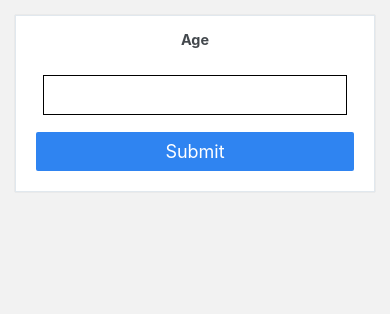
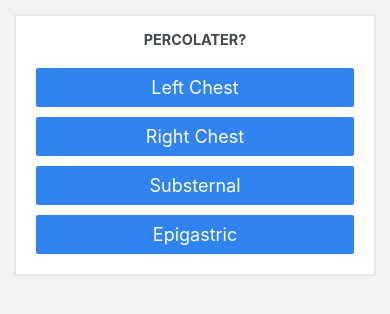
Before and after one commit to medquestemergency/mobile, a React Native app: screen /PulmonaryEmbolismRuleOutCriteria in a window 390 px wide. Before the commit this address had no page. Shown: the top 314 px of the page. Built offline with nearby package versions, Linux system fonts and the light colour scheme.

Commit message:
begginning of perc still to complete will implement react hook form next for this perc rule

```diff
--- /dev/null
+++ b/hooks/navigate/useNavigateToPulmonaryEmbolismRuleOutCriteriaScreen.tsx
@@ -0,0 +1,15 @@
+import {NativeStackNavigationProp} from "@react-navigation/native-stack";
+import {useNavigation} from "@react-navigation/native";
+import {AuthorizedParamList} from "../../navigation/AuthorizedNavigator";
+
+type ScreenProp = NativeStackNavigationProp<AuthorizedParamList, 'PulmonaryEmbolismRuleOutCriteria'>;
+
+export default (): () => void => {
+
+    const navigation = useNavigation<ScreenProp>();
+
+    const handleNavigate = () => navigation.navigate("PulmonaryEmbolismRuleOutCriteria");
+
+    return handleNavigate;
+
+}
--- a/navigation/AuthorizedNavigator.tsx
+++ b/navigation/AuthorizedNavigator.tsx
@@ -11,11 +11,13 @@ import CoumadinScreen from "../screen/CoumadinScreen";
 import AgeScreen from "../screen/AgeScreen";
 import PainLocatedScreen from "../screen/PainLocatedScreen";
 import ResultScreen from "../screen/ResultScreen";
+import PulmonaryEmbolismRuleOutCriteriaScreen from "../screen/PulmonaryEmbolismRuleOutCriteriaScreen";
 
 export type AuthorizedParamList = {
     Age: undefined;
     PainLocated: undefined;
     PainLength: undefined;
+    PulmonaryEmbolismRuleOutCriteria: undefined;
     CAD_Hx: undefined;
     TraumaticInjury: undefined;
     Gallbladder: undefined;
@@ -90,6 +92,14 @@ export default () => {
                 }}
             />
             <Stack.Screen
+                name='PulmonaryEmbolismRuleOutCriteria'
+                component={PulmonaryEmbolismRuleOutCriteriaScreen}
+                options={{
+                    headerShown: false
+                    // headerTitle: (props) => <LogoTitle />,
+                }}
+            />
+            <Stack.Screen
                 name='FeverOrCough'
                 component={FeverOrCoughScreen}
                 options={{
--- a/screen/PainWorsenDeepBreathScreen.tsx
+++ b/screen/PainWorsenDeepBreathScreen.tsx
@@ -3,10 +3,16 @@ import {Card, Button} from "@rneui/themed";
 import {StyleSheet} from "react-native";
 import useNavigateToFeverOrCoughScreen from "../hooks/navigate/useNavigateToFeverOrCoughScreen";
 import useQuestionCallback from "../hooks/useQuestionCallback";
+import useNavigateToPulmonaryEmbolismRuleOutCriteriaScreen
+    from "../hooks/navigate/useNavigateToPulmonaryEmbolismRuleOutCriteriaScreen";
 
 export default () => {
 
-    const onPress = useQuestionCallback(
+    const onPressYes = useQuestionCallback(
+        useNavigateToPulmonaryEmbolismRuleOutCriteriaScreen(),
+        'painWorsenDeepBreath'
+    );
+    const onPressNo = useQuestionCallback(
         useNavigateToFeverOrCoughScreen(),
         'painWorsenDeepBreath'
     );
@@ -14,8 +20,8 @@ export default () => {
     return <SafeAreaView style={{flex: 1}}>
         <Card>
             <Card.Title>Does your pain get worse if you take a deep breath?</Card.Title>
-            <Button onPress={()=>onPress("Yes")} style={styles.button}>Yes</Button>
-            <Button onPress={()=>onPress("No")} style={styles.button}>No</Button>
+            <Button onPress={()=>onPressYes("Yes")} style={styles.button}>Yes</Button>
+            <Button onPress={()=>onPressNo("No")} style={styles.button}>No</Button>
         </Card>
     </SafeAreaView>
 }
--- /dev/null
+++ b/screen/PulmonaryEmbolismRuleOutCriteriaScreen.tsx
@@ -0,0 +1,30 @@
+import {SafeAreaView, Text, View} from "react-native";
+import {Card, Button} from "@rneui/themed";
+import {StyleSheet} from "react-native";
+import useNavigateToPainLengthScreen from "../hooks/navigate/useNavigateToPainLengthScreen";
+import useQuestionCallback from "../hooks/useQuestionCallback";
+
+export default () => {
+
+    const onPress = useQuestionCallback(
+        useNavigateToPainLengthScreen(),
+        'painLocated'
+    )
+
+    return <SafeAreaView style={{flex: 1}}>
+        <Card>
+            <Card.Title>PERCOLATER?</Card.Title>
+            <Button onPress={() => onPress("Left Chest")} style={styles.button}>Left Chest</Button>
+            <Button onPress={() => onPress("Right Chest")} style={styles.button}>Right Chest</Button>
+            <Button onPress={() => onPress("Substernal")} style={styles.button}>Substernal</Button>
+            <Button onPress={() => onPress("Epigastric")} style={styles.button}>Epigastric</Button>
+        </Card>
+    </SafeAreaView>
+}
+
+const styles = StyleSheet.create({
+    button: {
+        borderRadius: 6,
+        margin: 5,
+    }
+});
```
